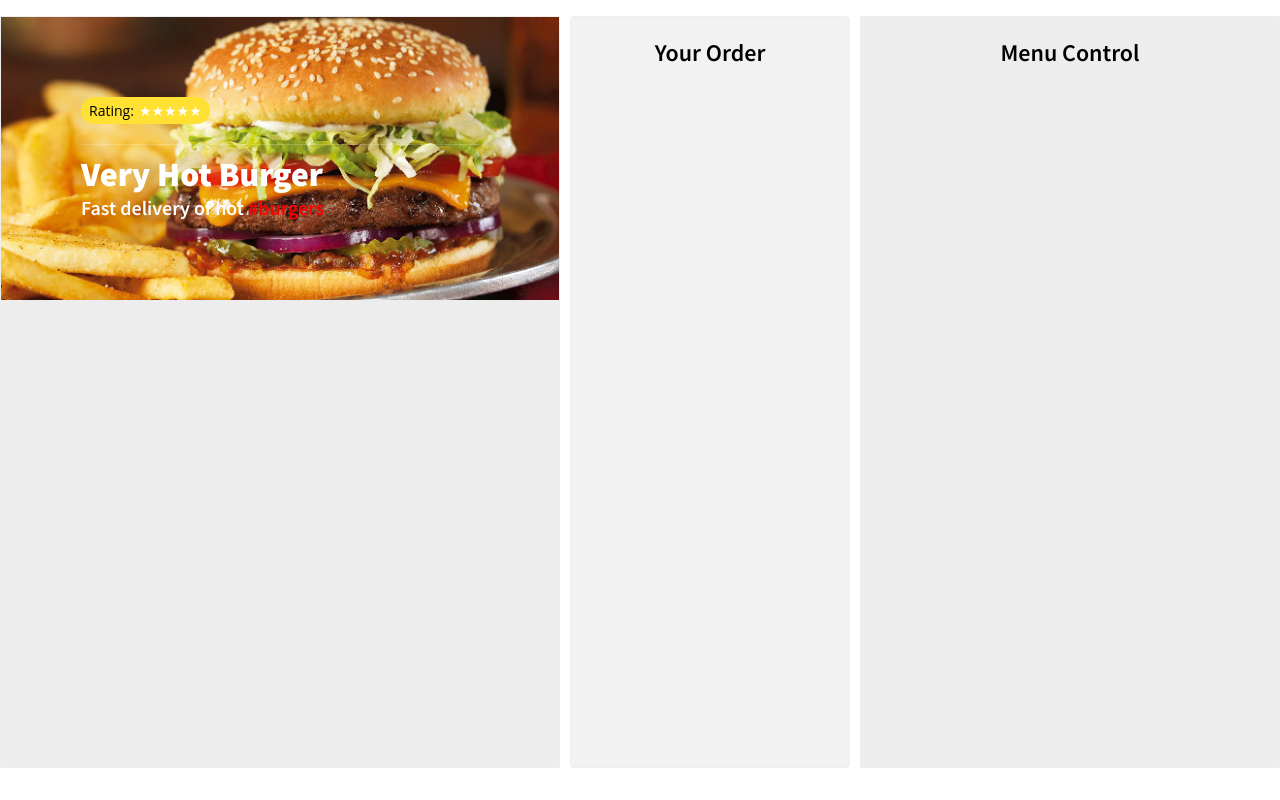
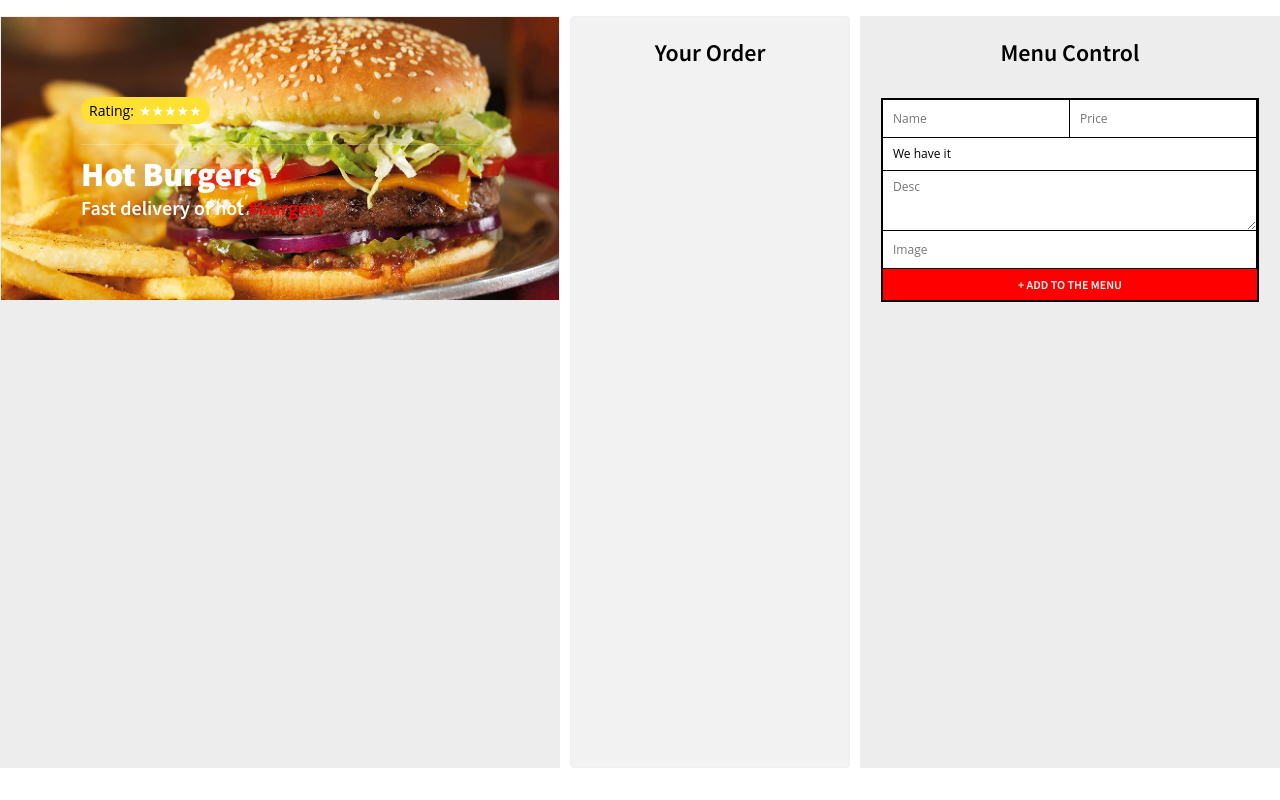
Before and after one commit to Starcatch/BurgerHub, a React (Create React App) app: page /restaurant/1 in a window 1280 px wide. Built offline with nearby package versions, Linux system fonts and the light colour scheme.

Commit message:
build AddBUrgerForm component

```diff
--- a/src/components/AddBurgerForm.js
+++ b/src/components/AddBurgerForm.js
@@ -2,32 +2,53 @@ import React from 'react'
 
 class AddBurgerForm extends React.Component {
 
-  createBurger = (event) => {
+  nameRef = React.createRef();
+  priceRef = React.createRef();
+  statusRef = React.createRef();
+  descRef = React.createRef();
+  imageRef = React.createRef();
+
+  createBurger = event => {
     event.preventDefault();
-    console.log('add a burger!!!');
+    const burger = {
+      name: this.nameRef.current.value,
+      price: this.priceRef.current.value,
+      status: this.statusRef.current.value,
+      desc: this.descRef.current.value,
+      image: this.imageRef.current.value,
+    }
+
   };
 
   render() {
     return (
      <form className='burger-edit' onSubmit={this.createBurger}>
-       <input name='name' type='text' placeholder='Name' autoComplete='off'/>
        <input
+       ref={this.nameRef}
+       name='name'
+       type='text'
+       placeholder='Name'
+       autoComplete='off'/>
+       <input
+       ref={this.priceRef}
        name='price'
        type='text'
        placeholder='Price'
        autoComplete='off'
        />
-       <select name='status' className='status'>
+       <select ref={this.statusRef} name='status' className='status'>
          <option value='available'>We have it </option>
          <option value='unavlable'>Take it off menu</option>
        </select>
-       <textarea name='desc' placeholder='Desc'/>
+       <textarea ref={this.descRef} name='desc' placeholder='Desc'/>
        <input
+       ref={this.imageRef}
        name='image'
        type='text'
        placeholder='Image'
        autoComplete='off'
        />
+       <button type='submit'>+ Add to the menu</button>
      </form>
     );
   }
--- a/src/components/App.js
+++ b/src/components/App.js
@@ -4,15 +4,24 @@ import Order from './Order';
 import MenuAdmin from './MenuAdmin';
 
 class App extends React.Component {
+  state = {
+    burger: {},
+    order: {}
+  };
+
+  addBurger = burger => {
+    console.log('addBurger', burger);
+  };
+
   render() {
     return(
     <div className='burger-paradise'>
       <div className='menu'>
-        <Header title="Very Hot Burger" />
+        <Header title="Hot Burgers" />
 
       </div>
       <Order/>
-      <MenuAdmin/>
+      <MenuAdmin addBurger={this.addBurger}/>
     </div>
     );
   }
--- a/src/components/MenuAdmin.js
+++ b/src/components/MenuAdmin.js
@@ -6,6 +6,7 @@ class MenuAdmin extends React.Component {
     return (
     <div className='order-wrap'>
     <h2>Menu Control</h2>
+    <AddBurgerForm addBurger={this.props.addBurger}/>
     </div>
     );
   }
```
